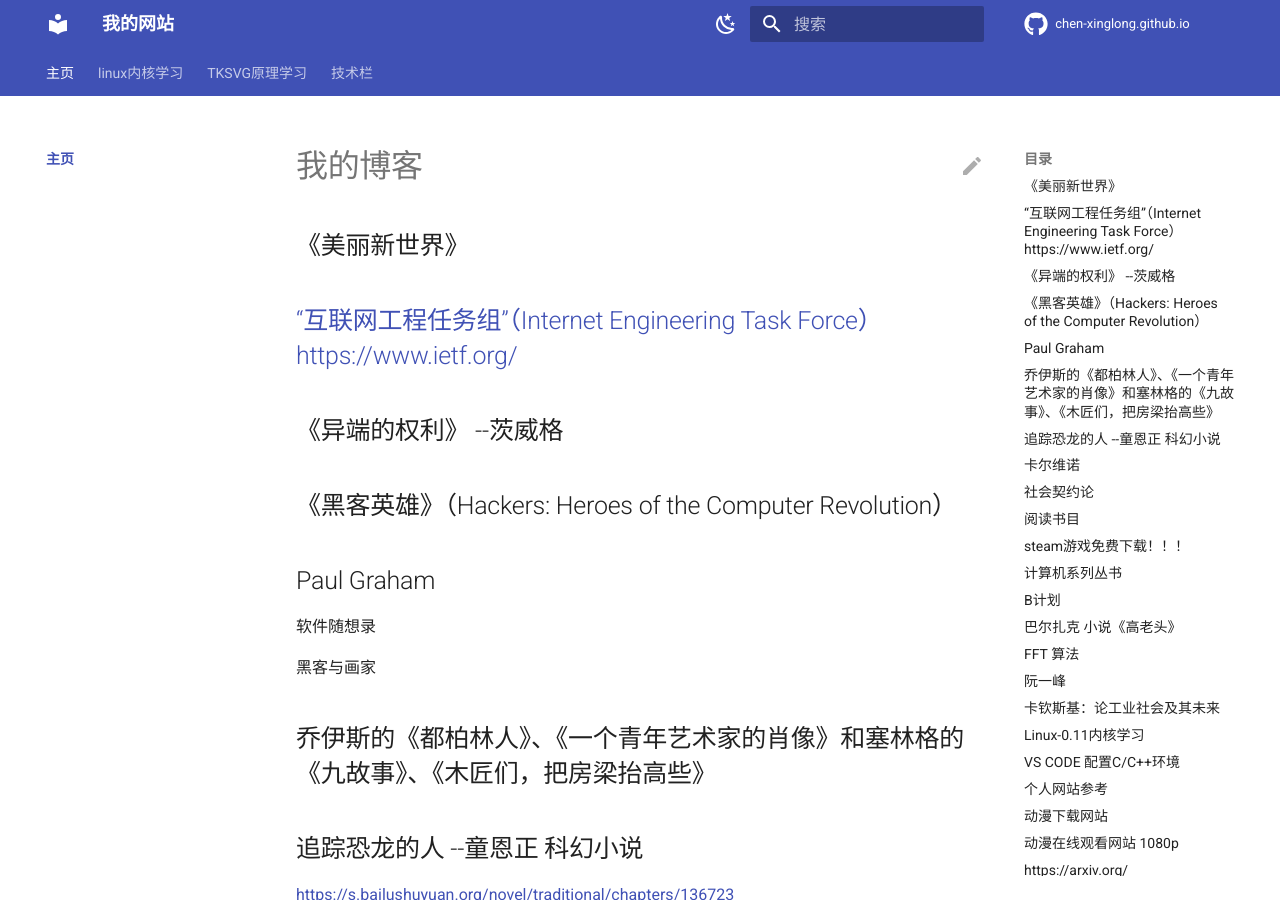
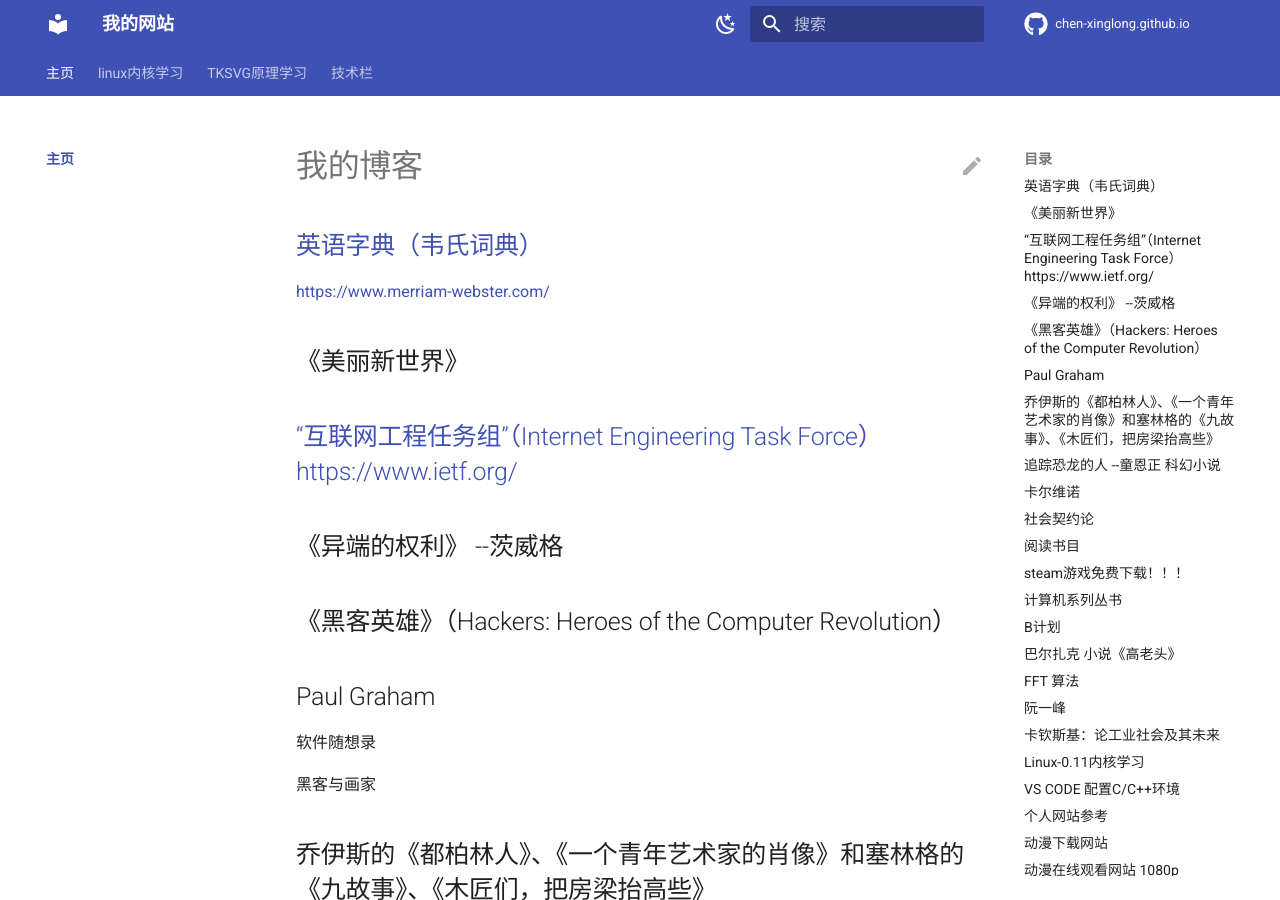
Before and after one commit to chen-xinglong/chen-xinglong.github.io, an MkDocs documentation site: the page built from docs/index.md, in a window 1280 px wide and 900 px high. Built offline with MkDocs 1.6.1 and Material for MkDocs 9.7.7, drawn with Linux system fonts in a browser that asks for light colours; comment, search, counter and statistics services are not loaded.

Commit message:
add webster

```diff
--- a/docs/index.md
+++ b/docs/index.md
@@ -3,6 +3,10 @@ comments: true
 ---
 
 # 我的博客
+
+## [英语字典（韦氏词典）](https://www.merriam-webster.com/)
+
+<https://www.merriam-webster.com/>
 
 ## 《美丽新世界》
 
```
